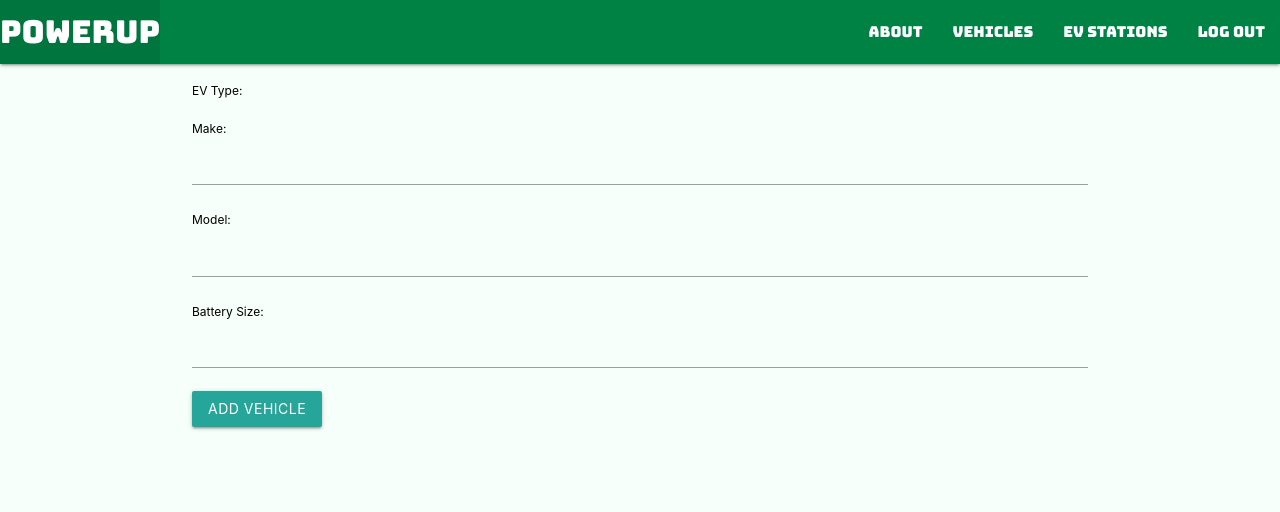
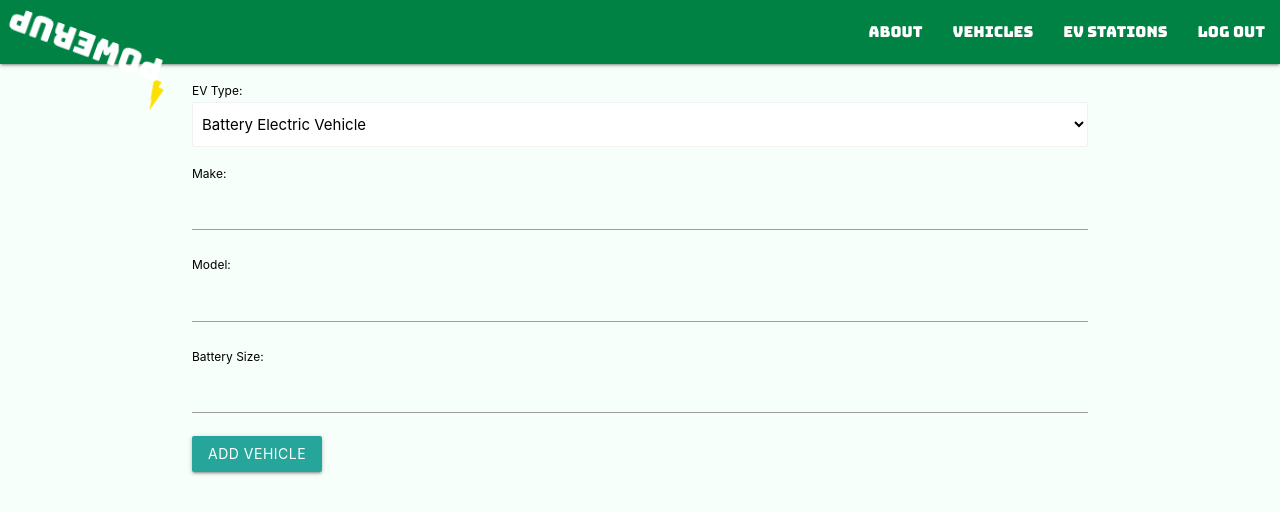
Before and after one commit to kiko-nunez/power_up, a Django app: page /vehicles/create/ in a window 1280 px wide. Shown: the top 512 px of the page. Run offline with Django 4.2, Linux system fonts and the light colour scheme; the visitor is signed in with stand-in values (Sample User, id 1).

Commit message:
removes materializecssform

```diff
--- a/main_app/static/style.css
+++ b/main_app/static/style.css
@@ -1,4 +1,41 @@
 @import url(https://fonts.googleapis.com/css?family=Bungee);
+
+.bolt {
+  border: 4px solid rgba(0,0,0,0);
+  border-bottom: 22px solid #ffdf00;
+  transform: rotateZ(-160deg);
+  padding: 2px;
+  width: 0px;
+  height: 0px;
+  overflow: visible;
+  border-top: 0 solid;
+  border-radius: 0;
+  transform-origin: 50% 50% 0;
+  float: left;
+}
+
+.bolt:after {
+  content: "";
+  top: -9px;
+  left: -8px;
+  border: 5px solid rgba(0,0,0,0);
+  border-bottom: 25px solid #ffdf00;
+  transform: rotateZ(4deg);
+  padding: 0;
+  width: 0;
+  height: 0;
+  position: absolute;
+  margin: 0;
+  overflow: visible;
+  border-top: 0 solid;
+  border-radius: 0;
+  transform-origin: 50% 50% 0;
+}
+.left.brand-logo.bolt {
+    float: left;
+    margin-left: 150px;
+    margin-top: 80px;
+}
 
 body {
     background-color: rgb(247, 255, 250);
@@ -25,6 +62,10 @@ body {
 
 input {
     text-align: center;
+}
+
+select {
+    display: block !important;
 }
 
 
--- a/main_app/templates/base.html
+++ b/main_app/templates/base.html
@@ -19,7 +19,7 @@
         <div class="nav-wrapper">
           <ul>
             <li>
-              <a href="/" class="left brand-logo"> PowerUp</a>
+              <a href="/" class="left brand-logo bolt"> PowerUp </a>
             </li>
           </ul>
           <ul class="right">
--- a/main_app/templates/main_app/vehicle_form.html
+++ b/main_app/templates/main_app/vehicle_form.html
@@ -20,4 +20,11 @@
     </form>
 </div>
 
+<script>
+    const typeEl = document.getElementById('id_type');
+    const vehicleEl = document.getElementById("id_vehicle");
+    var selectEl = document.getElementById('id_vehicle');
+    M.FormSelect.init(selectEl);
+</script>
+
 {% endblock %}
--- a/power_up/settings.py
+++ b/power_up/settings.py
@@ -40,7 +40,6 @@ INSTALLED_APPS = [
     'django.contrib.sessions',
     'django.contrib.messages',
     'django.contrib.staticfiles',
-    'materializecssform',
 ]
 
 MIDDLEWARE = [
```
